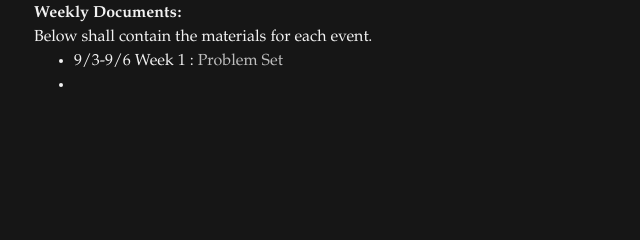
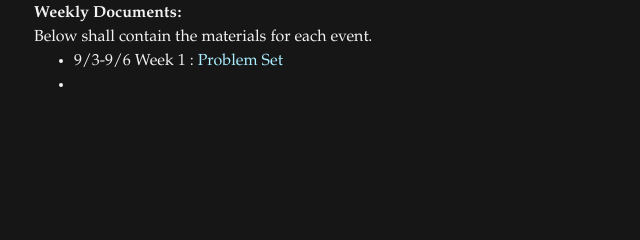
Before and after one commit to JHU-ODE-PILOT/FA24, a plain HTML site: page index.html in a window 1280 px wide. Shown: the part 733-973 px from the top of the page, 621-1261 px from the left. Drawn offline with nearby package versions, Linux system fonts and the light colour scheme.

Commit message:
Updates on PS1

```diff
--- a/index.html
+++ b/index.html
@@ -66,8 +66,9 @@
         <b>Weekly Documents:</b><br>
         Below shall contain the materials for each event.
         <ul>
-            <li>9/3-9/6 Week 1 : <a href="contents/na.txt", target="_blank", style="color: #bebebe;">Problem Set</a><li>
+            <li>9/3-9/6 Week 1 : <a href="contents/PSets/1.pdf", target="_blank", style="color: #aaeeff;">Problem Set</a><li>
         </ul>
+        <!-- bebebe -->
     </div>
   </div>
 </div>
```
Also changed, not shown: 3 other files.
